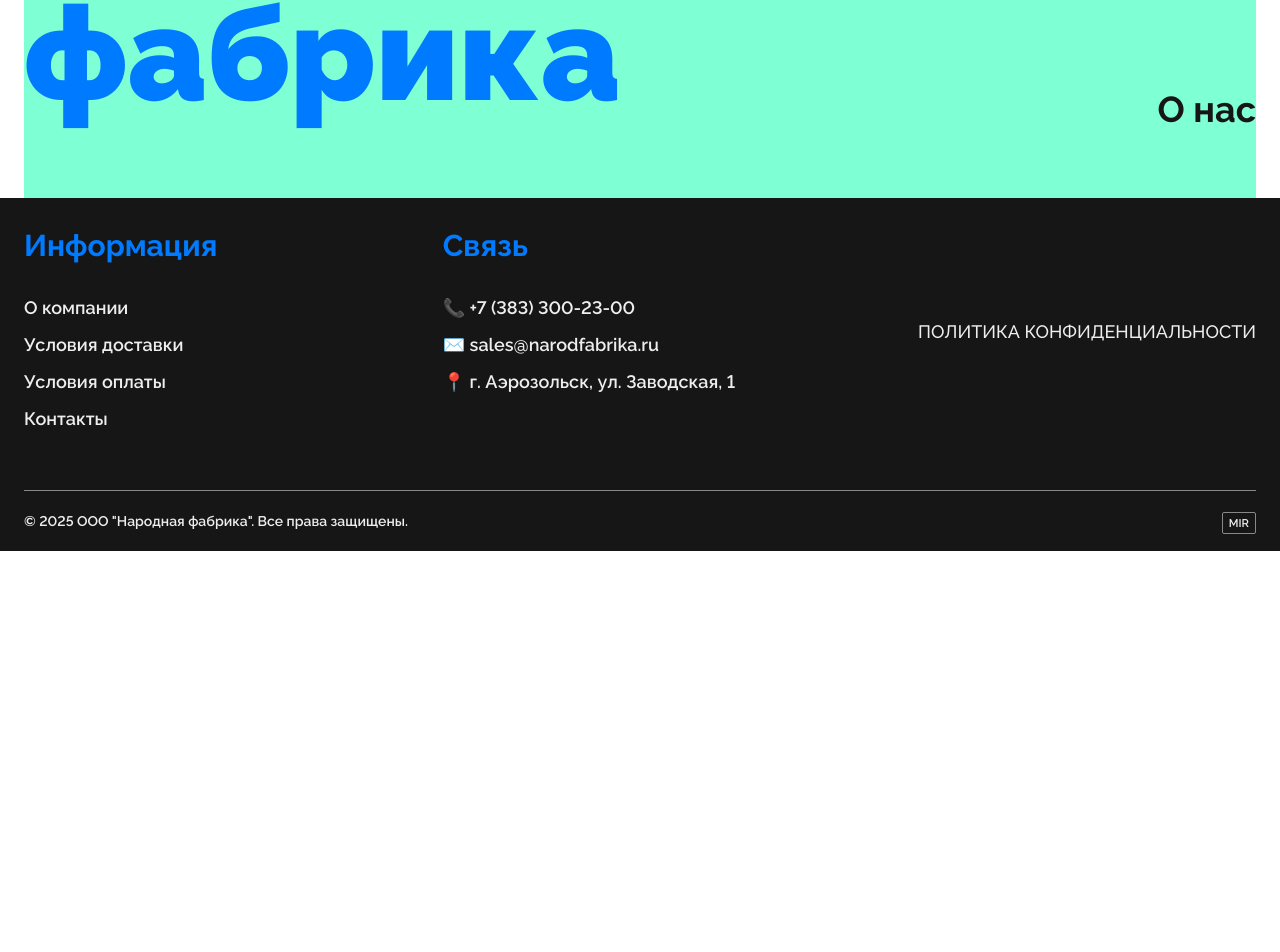
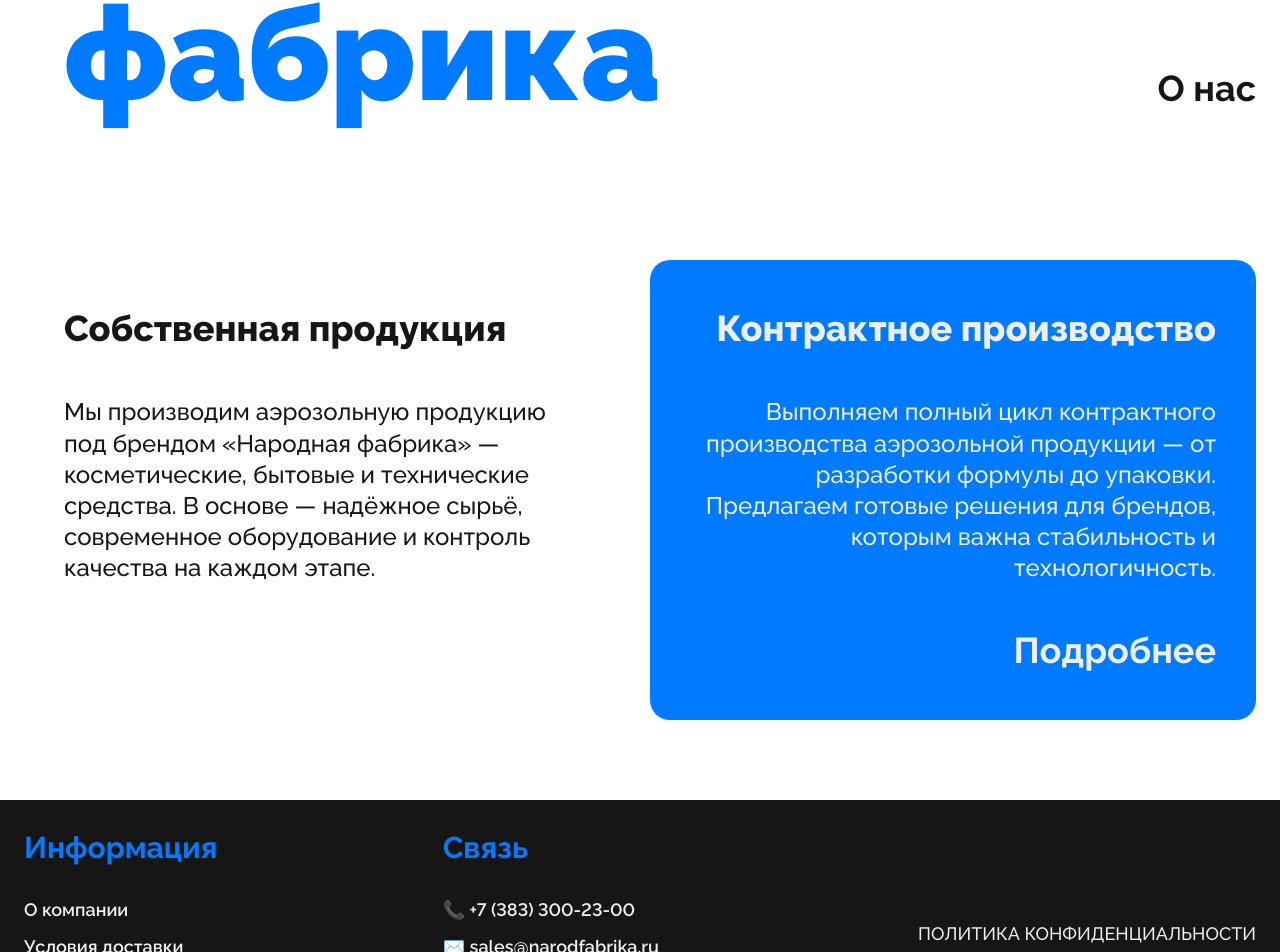
Before and after one commit to dmitriylmao/narodnayafabrika, a Next.js app: page / in a window 1280 px wide. Shown: the part 1004-1956 px from the top of the page. Before the commit the page ends 1555 px from the top, so only its background shows below. Built offline with nearby package versions, Linux system fonts and the light colour scheme.

Commit message:
Добавлние ServiceBlocks

```diff
--- a/src/app/page.js
+++ b/src/app/page.js
@@ -2,6 +2,7 @@
 import styles from './page.module.css';
 import HeroSection from '@/components/HeroSection/HeroSection';
 import IntroSection from '@/components/IntroSection/IntroSection';
+import ServiceBlocks from '@/components/ServiceBlocks/ServiceBlocks';
 
 export default function HomePage() {
   return (
@@ -10,6 +11,7 @@
 
       <div className={styles.pageWrapper} id="main-content">
         <IntroSection />
+        <ServiceBlocks />
       </div>
     </>
   );
--- a/src/components/IntroSection/IntroSection.module.css
+++ b/src/components/IntroSection/IntroSection.module.css
@@ -5,11 +5,11 @@
   justify-content: space-between;
   align-items: stretch;
   gap: 20px;
-  background-color: aquamarine;
 }
 
 .leftColumn {
   flex: 3;
+  padding: 0 0 0 40px;
 }
 
 .mainTitle {
@@ -23,13 +23,13 @@
 .rightColumn {
   flex: 1.5;
   text-align: right;
-  padding-top: 38px;
+  padding: 38 40 0 0px;
 }
 
 .description {
   font-size: 22px;
   font-weight: 500;
-  line-height: 1.1;
+  line-height: 1.3;
   color: var(--color-text-dark);
   margin-bottom: 90px;
 }
--- /dev/null
+++ b/src/components/ServiceBlocks/ServiceBlocks.js
@@ -0,0 +1,60 @@
+
+'use client';
+
+import { useState } from 'react';
+import Link from 'next/link';
+import styles from './ServiceBlocks.module.css';
+
+const blocksData = [
+  {
+    title: 'Собственная продукция',
+    text: 'Мы производим аэрозольную продукцию под брендом «Народная фабрика» — косметические, бытовые и технические средства. В основе — надёжное сырьё, современное оборудование и контроль качества на каждом этапе.',
+    link: '/products',
+    buttonText: 'Подробнее',
+  },
+  {
+    title: 'Контрактное производство',
+    text: 'Выполняем полный цикл контрактного производства аэрозольной продукции — от разработки формулы до упаковки. Предлагаем готовые решения для брендов, которым важна стабильность и технологичность.',
+    link: '/contract',
+    buttonText: 'Подробнее',
+  },
+];
+
+export default function ServiceBlocks() {
+  const [activeIndex, setActiveIndex] = useState(1);
+
+  return (
+    <section className={styles.services}>
+
+      {blocksData.map((block, index) => {
+        const isActive = activeIndex === index;
+
+        const alignmentClass = index === 1 ? styles.alignRight : '';
+
+        return (
+          <div
+            key={index}
+            className={`${styles.block} ${isActive ? styles.activeBlock : ''} ${alignmentClass}`}
+            onMouseEnter={() => setActiveIndex(index)}
+          >
+            <h3 className={styles.title}>
+              {block.title}
+            </h3>
+
+            <p className={styles.text}>
+              {block.text}
+            </p>
+
+            <div className={`${styles.buttonWrapper} ${isActive ? styles.showButton : styles.hideButton}`}>
+              <Link href={block.link} className={styles.serviceButton}>
+                {block.buttonText}
+              </Link>
+            </div>
+
+          </div>
+        );
+      })}
+
+    </section>
+  );
+}
--- /dev/null
+++ b/src/components/ServiceBlocks/ServiceBlocks.module.css
@@ -0,0 +1,95 @@
+
+.services {
+  display: flex;
+  gap: 20px;
+  padding: 80px 0;
+}
+
+.block {
+  flex: 1;
+  background-color: var(--color-background-light);
+  color: var(--color-text-dark);
+  padding: 0px;
+  border-radius: 20px;
+  min-height: 460px;
+
+  transition: background-color 0.4s ease, color 0.4s ease;
+
+  display: flex;
+  flex-direction: column;
+  justify-content: space-between;
+}
+
+.activeBlock {
+  background-color: var(--color-primary);
+  color: var(--color-text-light);
+}
+
+.alignRight {
+  text-align: right;
+}
+
+.title {
+  font-size: 36px;
+  font-weight: 800;
+  padding: 40px 40px 0;
+}
+
+.text {
+  font-size: 24px;
+  line-height: 1.3;
+  font-weight: 500;
+  padding: 0px 40px;
+}
+
+.buttonWrapper {
+  opacity: 0;
+  transition: opacity 0.3s ease;
+  display: flex;
+  justify-content: flex-start;
+  padding: 0px 40px 40px;
+}
+
+.alignRight .buttonWrapper {
+  justify-content: flex-end;
+}
+
+.showButton {
+  opacity: 1;
+}
+
+.serviceButton {
+  color: inherit;
+  font-size: 36px;
+  font-weight: 700;
+  text-decoration: none;
+  position: relative;
+  transition: color 0.3s ease;
+}
+
+.serviceButton::after {
+  content: '';
+  position: absolute;
+  left: 0;
+  bottom: 4px;
+
+  width: 0;
+  height: 2px;
+
+  background-color: var(--color-text-dark);
+  transition: width 0.3s ease-out, background-color 0.3s ease-out;
+}
+
+
+
+.activeBlock .serviceButton {
+  color: var(--color-text-light);
+}
+
+.activeBlock .serviceButton::after {
+  background-color: var(--color-text-light);
+}
+
+.activeBlock .serviceButton:hover::after {
+  width: 100%;
+}
```
